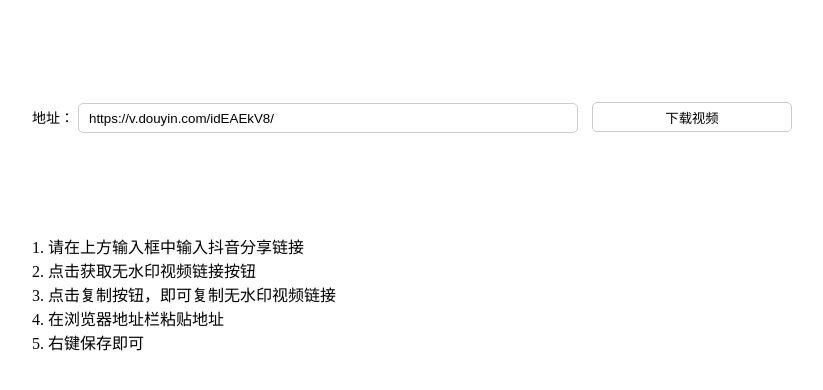
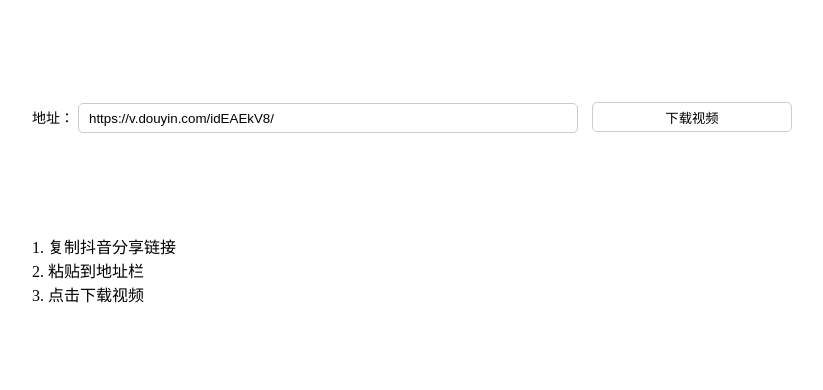
Before and after one commit to jwyGithub/douyin-signature, a website: page static/index.html in a window 1280 px wide. Shown: the whole page, without its empty margins (224-1047 px from the left). Drawn offline with Linux system fonts and the light colour scheme.

Commit message:
chore: add index.html

```diff
--- a/static/index.html
+++ b/static/index.html
@@ -96,11 +96,9 @@
             </div>
 
             <div class="desc">
-                <p>1. 请在上方输入框中输入抖音分享链接</p>
-                <p>2. 点击获取无水印视频链接按钮</p>
-                <p>3. 点击复制按钮，即可复制无水印视频链接</p>
-                <p>4. 在浏览器地址栏粘贴地址</p>
-                <p>5. 右键保存即可</p>
+                <p>1. 复制抖音分享链接</p>
+                <p>2. 粘贴到地址栏</p>
+                <p>3. 点击下载视频</p>
             </div>
         </div>
 
```
